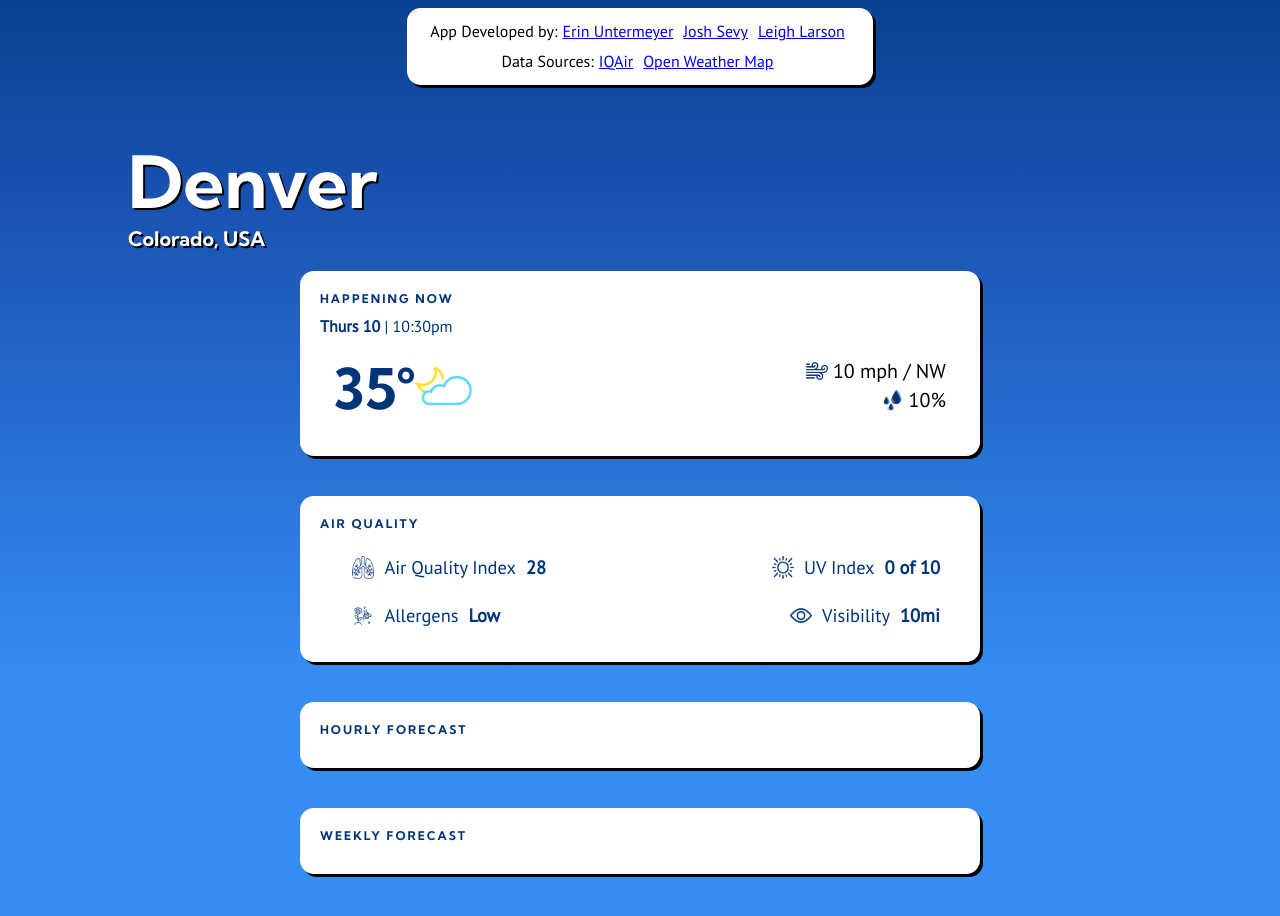
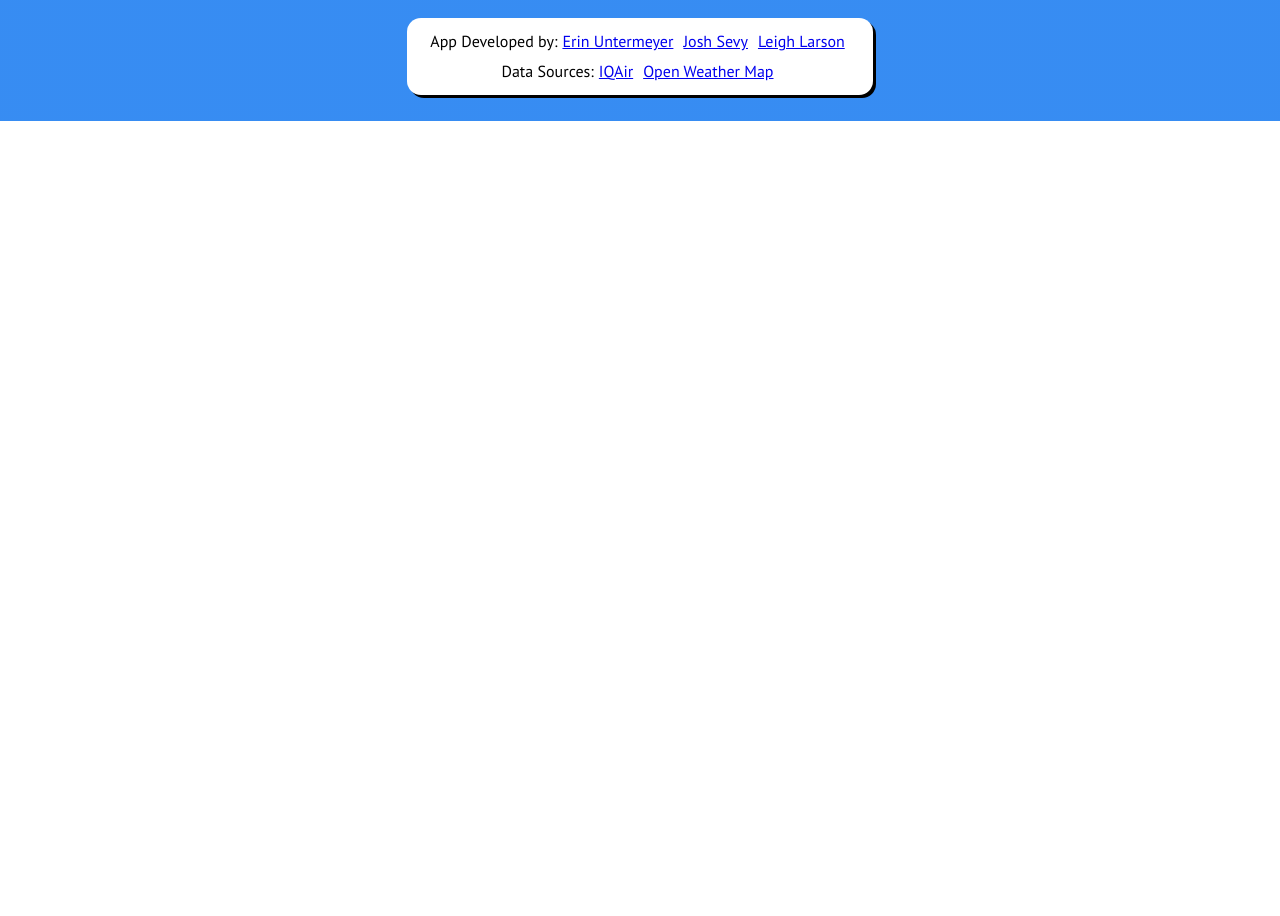
Before and after one commit to leighlars/BreatheAmAIRica, a React (Create React App) app: page /about in a window 1280 px wide. Shown: the part 902-1818 px from the top of the page. After the commit the page ends 1023 px from the top, so only its background shows below. Built offline with nearby package versions, Linux system fonts and the light colour scheme; no server answers.

Commit message:
Add temporary bandaid to Route Location

```diff
--- a/src/About/About.scss
+++ b/src/About/About.scss
@@ -23,6 +23,7 @@
     color: $darkBlue;
     text-align: center;
     text-shadow: .5px .5px black;
+    margin-bottom: 10px;
   }
   p {
     @include textFont(18px);
--- a/src/View/View.tsx
+++ b/src/View/View.tsx
@@ -5,7 +5,7 @@ import Home from '../Home/Home'
 import Location from '../Location/Location'
 import './View.scss'
 
-
+// in Location Router, I made the path Denver for now as a bandaid. It kept rendering the Location page under About?
 const View: React.FC = () => {
 	return (
 		<main>
@@ -20,9 +20,10 @@ const View: React.FC = () => {
 				render={() => {
 					return <About/>
 				}} />
+
 				<Route
 				exact
-				path="/:location"
+				path="/Denver"
 				render={({ match }) => {
 					return <Location />
 				}}
```
